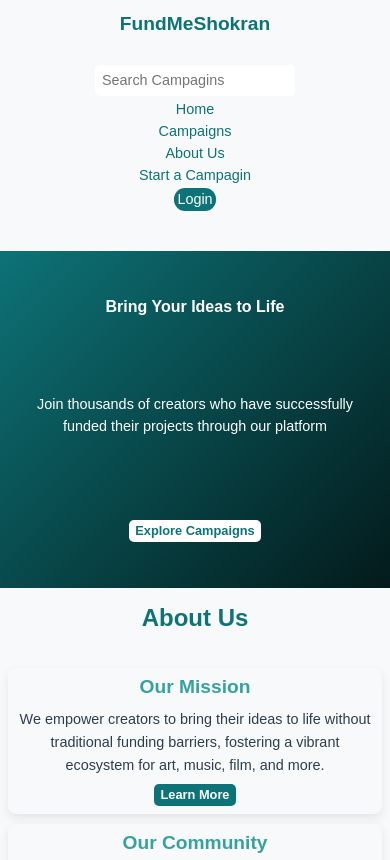
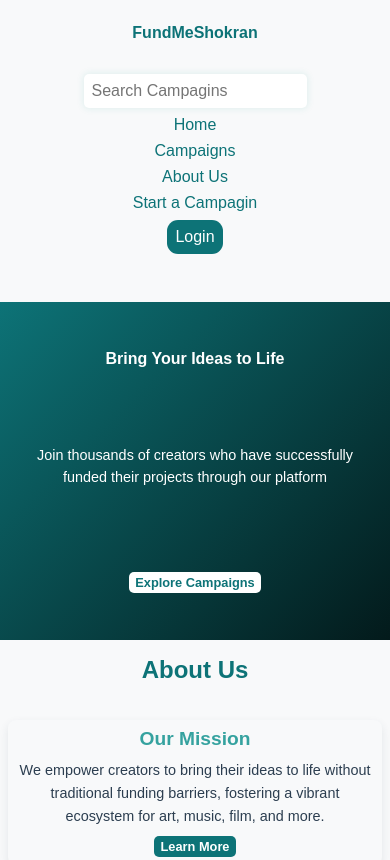
Before and after one commit to Junixrez/GoFundMe, a website: page HTML/index.html in a window 390 px wide. Shown: the top 860 px of the page. Drawn offline with Linux system fonts and the light colour scheme; a web font is replaced by a local one.

Commit message:
update from pc

```diff
--- a/Sass/layout/_header.scss
+++ b/Sass/layout/_header.scss
@@ -3,18 +3,16 @@ header {
   background-color: $bg-light;
   padding: $all-space;
   display: grid;
-  grid-template-areas: "logo search nav button";
+  grid-template-areas: "logo search navbar button";
   grid-template-columns: 2fr 3fr auto auto;
   align-items: center;
-  gap: $header-space;
   width: 100%;
-  box-sizing: border-box;
 
   .logo {
     grid-area: logo;
     font-size: 1.5rem;
     color: $primary-color;
-    font-weight: bold;
+    font-weight: bolder;
     padding: $header-space;
   }
 
@@ -22,6 +20,7 @@ header {
     grid-area: search;
     padding: $header-space;
     border-radius: 5px;
+    box-shadow: 0px 0px 7px 1px rgba($secondary-color, 0.1);
     border: none;
     font-size: $font-size;
     color: $text-dark;
@@ -36,13 +35,10 @@ header {
   }
 
   ul {
-    grid-area: nav;
+    display: flex;
+    align-items: center;
+    grid-area: navbar;
     list-style: none;
-    display: flex;
-    gap: $header-space;
-    align-items: center;
-    margin: 0;
-    padding: 0;
 
     li {
       a {
@@ -62,7 +58,7 @@ header {
 
   button {
     grid-area: button;
-    padding: $header-space * 1.5;
+    padding: $header-space;
     border: none;
     border-radius: 11px;
     background-color: $primary-color;
@@ -113,33 +109,33 @@ header {
   }
 
   @media screen and (max-width: 480px) {
-    padding: $all-space / 2;
+    padding: $all-space;
 
     .logo {
-      font-size: 1.2rem;
-      padding: $header-space / 2;
+      font-size: $font-size;
+      padding: $header-space;
     }
 
     input {
       width: 100%;
-      font-size: $font-size * 0.9;
+      font-size: $font-size;
     }
 
     ul {
       flex-direction: column;
-      gap: $header-space / 2;
+      gap: $header-space;
 
       li {
         a {
-          font-size: $font-size * 0.9;
-          padding: $header-space / 2;
+          font-size: $font-size;
+          padding: $header-space;
         }
       }
     }
 
     button {
-      font-size: $font-size * 0.9;
-      padding: $header-space / 2;
+      font-size: $font-size;
+      padding: $header-space;
     }
   }
 }
```
Also changed, not shown: Sass/main.css, 1 other file.
